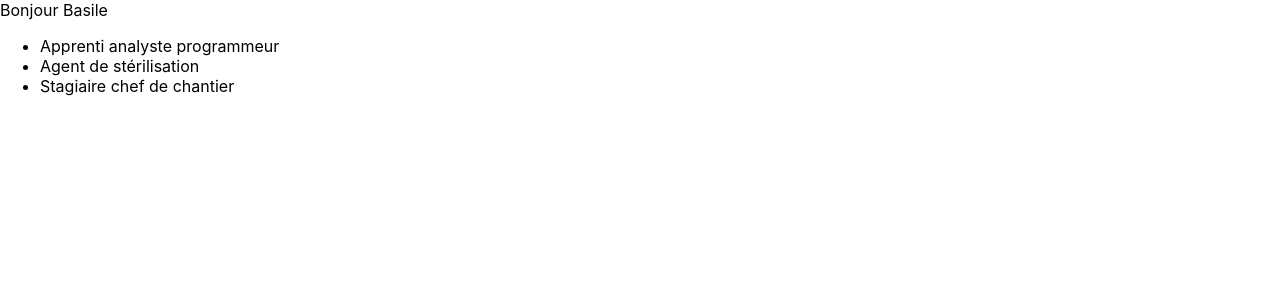
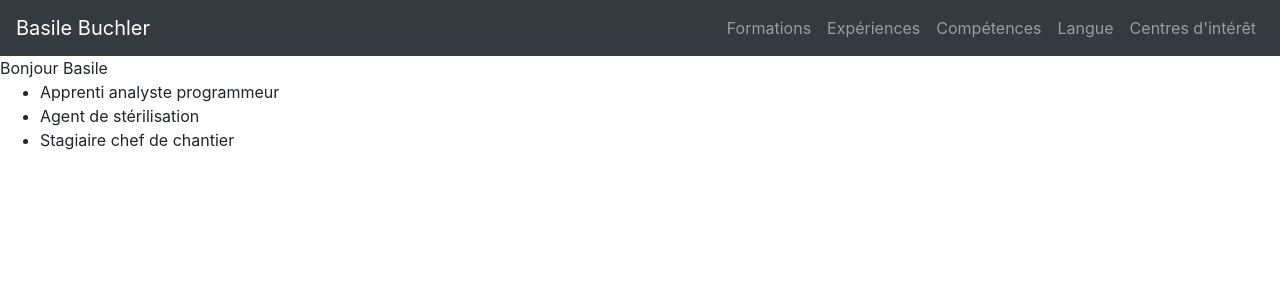
Before and after one commit to Babasile/babasile.github.io, a React (Create React App) app: page / in a window 1280 px wide. Shown: the top 300 px of the page. Built offline with nearby package versions, Linux system fonts and the light colour scheme.

Commit message:
Add: Navbar in component Navigation

```diff
--- a/package.json
+++ b/package.json
@@ -13,6 +13,7 @@
 		"@types/react-dom": "^16.9.5",
 		"bootstrap": "^4.4.1",
 		"react": "^16.13.1",
+		"react-bootstrap": "^1.0.0",
 		"react-dom": "^16.13.1",
 		"react-scripts": "3.4.1",
 		"typescript": "^3.7.5"
--- a/src/App.tsx
+++ b/src/App.tsx
@@ -1,5 +1,8 @@
 import React from "react";
 import "./App.css";
+
+import "bootstrap/dist/css/bootstrap.min.css";
+
 import { Data } from "./config/Data.class";
 
 import { Navigation } from "./components/navigation/Navigation";
@@ -10,12 +13,14 @@ import { Language } from "./components/language/Language";
 import { Hobby } from "./components/hobby/Hobby";
 import { Footer } from "./components/footer/Footer";
 import { Info } from "./components/info/Info";
+import { Link } from "./interfaces/Link.interface";
 
 function App() {
 	let resume = new Data();
+	let navLinks: Array<Link> = initNavLinks(resume);
 	return (
 		<div>
-			<Navigation />
+			<Navigation links={navLinks} identity={resume.identity} />
 			<Info identity={resume.identity} />
 			<Education educations={resume.educations} />
 			<Role roles={resume.roles} />
@@ -27,4 +32,41 @@ function App() {
 	);
 }
 
+function initNavLinks(resume: Data): Array<Link> {
+	let navLinks: Array<Link> = [];
+
+	if (resume.educations.length > 0) {
+		navLinks.push({
+			name: "Formations",
+			url: "#educations",
+		});
+	}
+	if (resume.roles.length > 0) {
+		navLinks.push({
+			name: "Expériences",
+			url: "#roles",
+		});
+	}
+	if (resume.skills.size > 0) {
+		navLinks.push({
+			name: "Compétences",
+			url: "#skills",
+		});
+	}
+	if (resume.languages.length > 0) {
+		navLinks.push({
+			name: "Langue",
+			url: "#langues",
+		});
+	}
+	if (resume.hobbies.length > 0) {
+		navLinks.push({
+			name: "Centres d'intérêt",
+			url: "#hobbies",
+		});
+	}
+
+	return navLinks;
+}
+
 export default App;
--- a/src/components/navigation/Navigation.tsx
+++ b/src/components/navigation/Navigation.tsx
@@ -1,7 +1,30 @@
 import React from "react";
+import Props from "../../interfaces/Props.interface";
+import Navbar from "react-bootstrap/Navbar";
+import Nav from "react-bootstrap/Nav";
 
-export class Navigation extends React.Component {
+export class Navigation extends React.Component<Props> {
 	render() {
-		return "";
+		const { links, identity } = this.props;
+
+		const htmlLinks = links?.map((link, i) => (
+			<Nav.Link key={i} href={link.url}>
+				{link.name}
+			</Nav.Link>
+		));
+		let navBrand: string = "Curriculum vitæ";
+		if (identity != null) {
+			navBrand = identity.firstname + " " + identity.lastname;
+		}
+
+		return (
+			<Navbar bg="dark" variant="dark" expand="md" sticky="top">
+				<Navbar.Brand href="#me">{navBrand}</Navbar.Brand>
+				<Navbar.Toggle aria-controls="basic-navbar-nav" />
+				<Navbar.Collapse id="basic-navbar-nav">
+					<Nav className="ml-auto justify-content-end">{htmlLinks}</Nav>
+				</Navbar.Collapse>
+			</Navbar>
+		);
 	}
 }
--- a/src/config/Data.class.tsx
+++ b/src/config/Data.class.tsx
@@ -147,31 +147,22 @@ export class Data implements Resume {
 	links: Array<Link> = [
 		{
 			name: "Linkedin",
-			pseudo: "",
 			url: "https://www.linkedin.com/in/basilebuchler/",
-			smallIcon: "",
-			largeIcon: "",
 		},
 		{
 			name: "GitHub",
 			pseudo: "Babasile",
 			url: "https://github.com/Babasile",
-			smallIcon: "",
-			largeIcon: "",
 		},
 		{
 			name: "Twitter",
 			pseudo: "@Baabasile",
 			url: "https://twitter.com/Baabasile",
-			smallIcon: "",
-			largeIcon: "",
 		},
 		{
 			name: "Instagram",
 			pseudo: "@Baabasile",
 			url: "https://www.instagram.com/baabasile/",
-			smallIcon: "",
-			largeIcon: "",
 		},
 	];
 }
--- a/src/interfaces/Link.interface.tsx
+++ b/src/interfaces/Link.interface.tsx
@@ -1,7 +1,7 @@
 export interface Link {
 	name: string;
-	pseudo: string;
+	pseudo?: string;
 	url: string;
-	smallIcon: string;
-	largeIcon: string;
+	smallIcon?: string;
+	largeIcon?: string;
 }
```
Also changed, not shown: 1 other file (tests, documents, lock files or other folders).
